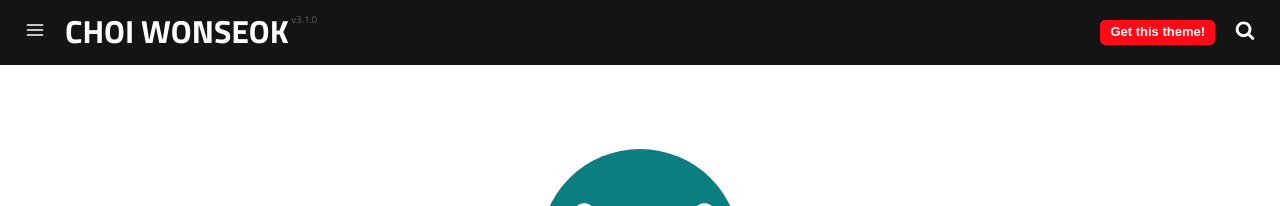
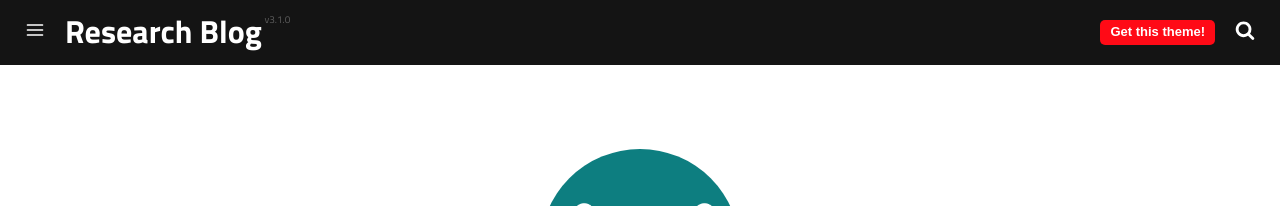
Before and after one commit to yujin2030/chldnjstjr.github.io, a Jekyll site: the page built from pages/about.md, in a window 1280 px wide. Shown: the top 206 px of the page. Built offline with Jekyll 4.4.1, drawn with Linux system fonts in a browser that asks for light colours; a script that is not in the unit is left out; part of the change alters nothing that is shown.

Commit message:
Update _config.yml

```diff
--- a/_config.yml
+++ b/_config.yml
@@ -1,6 +1,6 @@
 # Site Settings
-name: CHOI WONSEOK
-title: Blog
+name: Research Blog
+title: 최원석의 블로그입니다.
 description: Jekflix is a template for Jekyll inspired by Netflix and made by
   Thiago Rossener.
 tags:
@@ -19,17 +19,17 @@ menu:
     url: /contact
   - title: Feed
     url: /feed.xml
-email: youremail@test.com
-disqus_username: disqus_username
+email: wonseokchoi@hanyang.ac.kr
+disqus_username: chldnjstjr
 
 
 # Social Media Settings
 # Remove the item if you don't need it
 github_username: chldnjstjr
-facebook_username: facebook_username
+facebook_username: 100003058136137
 twitter_username: twitter_username
 instagram_username: fabius58
-linkedin_username: linkedin_username
+linkedin_username: 원석-최-10209315a/
 medium_username: medium_username
 
 
@@ -43,7 +43,7 @@ two_columns_layout: true
 # Advanced Settings
 baseurl: "" # the subpath of your site, e.g. /blog
 url: "https://chldnjstjr.github.io/" # the base hostname & protocol for your site
-google_analytics: "UA-XXXXXXXX-X"
+google_analytics: "G-0CCP9YJ0WY"
 language: "en"
 categories_folder: category
 sent_message_url: "/contact/message-sent/"
```
